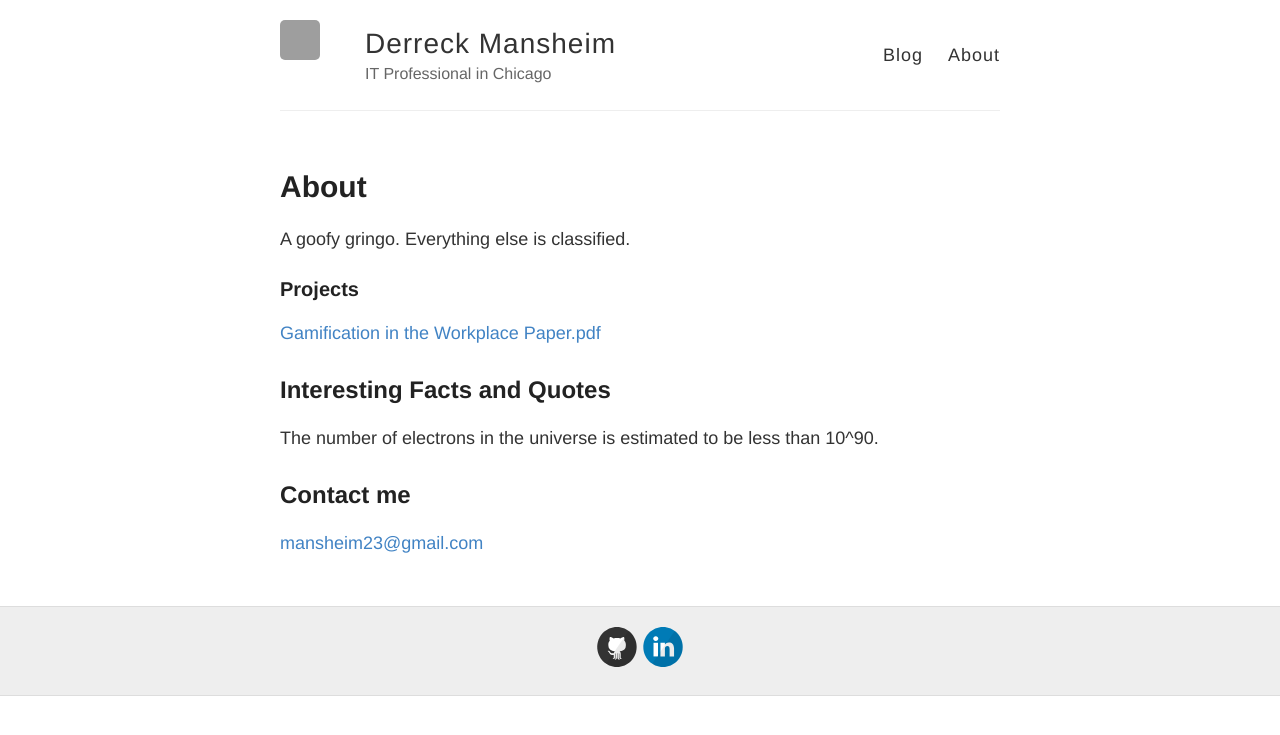
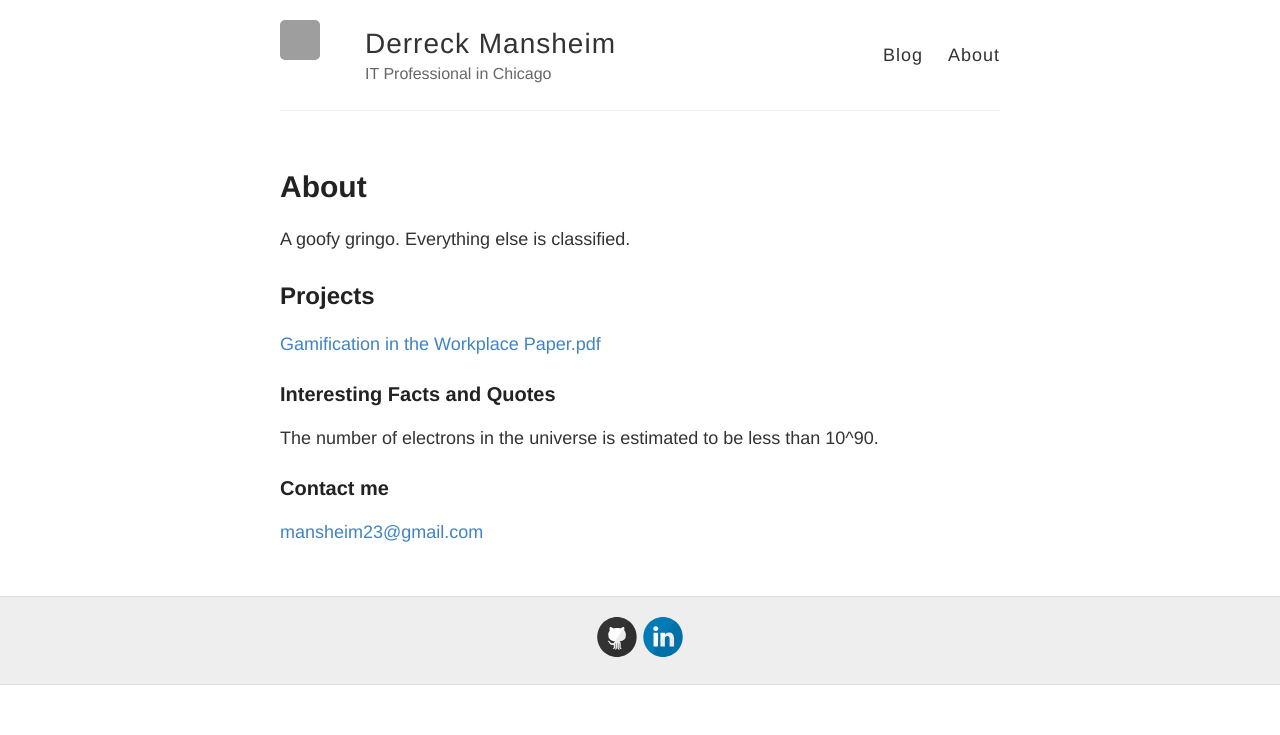
Before and after one commit to DerreckM/DerreckM.github.io, a Jekyll site: the page built from about.md, in a window 1280 px wide. Shown: the top 735 px of the page. Built offline with Jekyll 4.4.1, drawn with Linux system fonts in a browser that asks for light colours; grey boxes are pictures that could not be loaded.

```diff
--- a/about.md
+++ b/about.md
@@ -6,12 +6,12 @@ permalink: /about/
 
 A goofy gringo.  Everything else is classified.
 
-### Projects
+## Projects
 [Gamification in the Workplace Paper.pdf](http://DerreckM.github.io/DerreckM.github.io/images/Gamification in the Workplace Paper.pdf)
 
-## Interesting Facts and Quotes
+### Interesting Facts and Quotes
 The number of electrons in the universe is estimated to be less than 10^90.
 
-## Contact me
+### Contact me
 
 [mansheim23@gmail.com](mailto:mansheim23@gmail.com)
```
